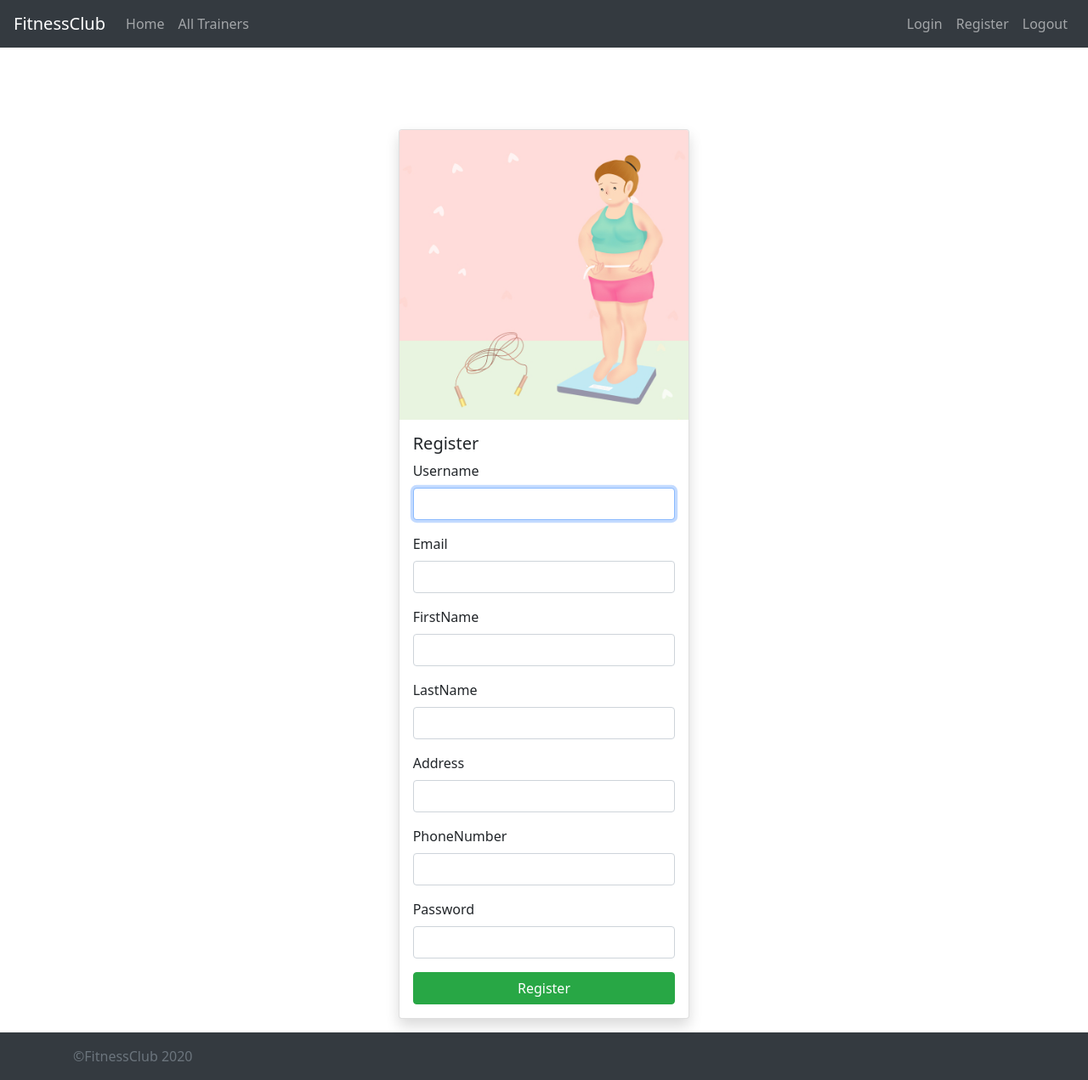
After one commit to LI-BOY1/Final-Project, a Node server app: page /register in a window 1280 px wide. The commit adds this page. Shown: the whole page at 85% size. Run offline with Node 20, Linux system fonts and the light colour scheme; some libraries are stand-ins or nearby versions.

Commit message:
Add home page
1.login page
2.register page
3.home page style clean
4.top star trainers

```diff
--- a/routes/members.js
+++ b/routes/members.js
@@ -2,7 +2,22 @@ const express = require('express');
 const { ObjectId } = require('mongodb');
 const router = express.Router();
 const data = require('../data');
+const catchAsync = require('../utils/catchAsync');
 const trainerData = data.trainers;
 const memberData = data.members;
 const courseData = data.courses;
 const commentData = data.comments;
+
+router.get('/', catchAsync(async(req, res) => {
+    const starTrainers = await trainerData.getTopThreeTrainers();
+    res.render('home', {trainer: starTrainers});
+}))
+router.get('/register', catchAsync(async(req, res) => {
+    res.render('users/register');
+}));
+
+router.get('/login', catchAsync(async(req, res) => {
+    res.render('users/login');
+}));
+
+module.exports = router;
--- a/views/layouts/main.handlebars
+++ b/views/layouts/main.handlebars
@@ -20,6 +20,11 @@
         <div class="navbar-nav">
           <a class="nav-link" href="/">Home</a>
           <a class="nav-link" href="/fitclub/trainers">All Trainers</a>
+        </div>
+        <div class="navbar-nav ml-auto">
+          <a href="/login" class="nav-link">Login</a>
+          <a href="/register" class="nav-link">Register</a>
+          <a href="/logout" class="nav-link">Logout</a>
         </div>
       </div>
     </div>
--- /dev/null
+++ b/views/users/register.handlebars
@@ -0,0 +1,66 @@
+<div class="container d-flex justify-content-center align-items-center mt-5 mb-3">
+    <div class="row">
+        <div class="col-md-6 offset-md-3 col-xl-4 offset-xl-4">
+            <div class="card shadow">
+                <img src="/public/img/registerpicture.jpg"
+                    alt="" class="card-img-top" />
+                <div class="card-body">
+                    <h5 class="card-title">Register</h5>
+                    <form action="/register" method="POST" class="validated-form" novalidate>
+                        <div class="mb-3">
+                            <label class="form-label" for="username">Username</label>
+                            <input class="form-control" type="text" id="username" name="username" required autofocus>
+                            <div class="valid-feedback">
+                                Looks good!
+                            </div>
+                        </div>
+                        <div class="mb-3">
+                            <label class="form-label" for="email">Email</label>
+                            <input class="form-control" type="email" id="email" name="email" required>
+                            <div class="valid-feedback">
+                                Looks good!
+                            </div>
+                        </div>
+                        <div class="mb-3">
+                            <label class="form-label" for="first_name">FirstName</label>
+                            <input class="form-control" type="text" id="first_name" name="first_name" required>
+                            <div class="valid-feedback">
+                                Looks good!
+                            </div>
+                        </div>
+                        <div class="mb-3">
+                            <label class="form-label" for="last_name">LastName</label>
+                            <input class="form-control" type="text" id="last_name" name="last_name" required>
+                            <div class="valid-feedback">
+                                Looks good!
+                            </div>
+                        </div>
+                        <div class="mb-3">
+                            <label class="form-label" for="address">Address</label>
+                            <input class="form-control" type="text" id="address" name="address" required>
+                            <div class="valid-feedback">
+                                Looks good!
+                            </div>
+                        </div>
+                        <div class="mb-3">
+                            <label class="form-label" for="last">PhoneNumber</label>
+                            <input class="form-control" type="text" id="phone" name="phone" required>
+                            <div class="valid-feedback">
+                                Looks good!
+                            </div>
+                        </div>
+                        <div class="mb-3">
+                            <label class="form-label" for="password">Password</label>
+                            <input class="form-control" type="password" id="password" name="password" required>
+                            <div class="valid-feedback">
+                                Looks good!
+                            </div>
+                        </div>
+                        <button class="btn btn-success btn-block">Register</button>
+                    </form>
+
+                </div>
+            </div>
+        </div>
+    </div>
+</div>
```
Also changed, not shown: data/members.js (+2 -16 lines), data/trainers.js (+14 -1 lines), public/css/home.css (added, +58 -0 lines), routes/index.js (+6 -3 lines), tasks/seed.js (+4 -4 lines), views/home.handlebars (+36 -11 lines), views/users/login.handlebars (added, +31 -0 lines), public/img/homepicture.jpg (added), public/img/loginpicture.png (added), public/img/registerpicture.jpg (added).
